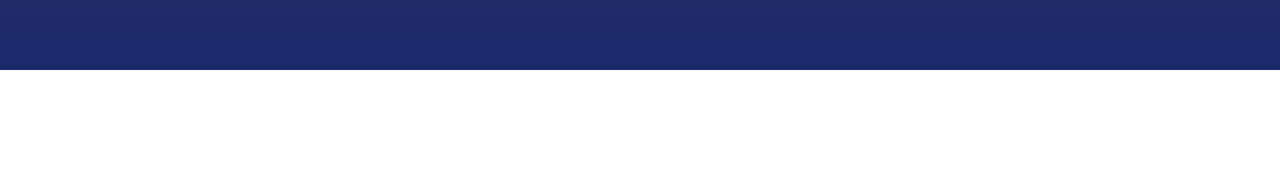
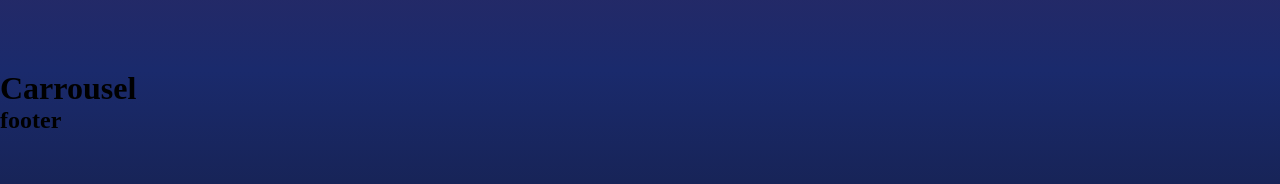
Before and after one commit to mathieuelisa/LetsBeFriends, a React (Create React App) app in the folder lbf/: page / in a window 1280 px wide. Shown: the part 1930-2114 px from the top of the page. Before the commit the page ends 2000 px from the top, so only its background shows below. Built offline with nearby package versions, Linux system fonts and the light colour scheme; a web font is replaced by a local one.

Commit message:
Adding third container to home page

```diff
--- /dev/null
+++ b/lbf/src/Components/Home/ThirdContainer/index.js
@@ -0,0 +1,12 @@
+import "./styles.scss"
+
+function ThirdContainer(){
+   return(
+      <div className="third__container">
+            <h1>Carrousel</h1>
+                <h2>footer</h2>
+      </div>
+   )
+}
+
+export default ThirdContainer
--- /dev/null
+++ b/lbf/src/Components/Home/ThirdContainer/styles.scss
@@ -0,0 +1,4 @@
+.third__container{
+    height: 30vh;
+    background: linear-gradient(to top,#141d41,#1a2a6c);
+}
--- a/lbf/src/Components/Home/index.js
+++ b/lbf/src/Components/Home/index.js
@@ -1,11 +1,13 @@
 import MainContainer from "./MainContainer"
 import SecondContainer from "./SecondContainer"
+import ThirdContainer from "./ThirdContainer"
 
 function HomePage(){
     return(
         <div>
             <MainContainer />
             <SecondContainer />
+            <ThirdContainer />
         </div>
     )
 }
```
